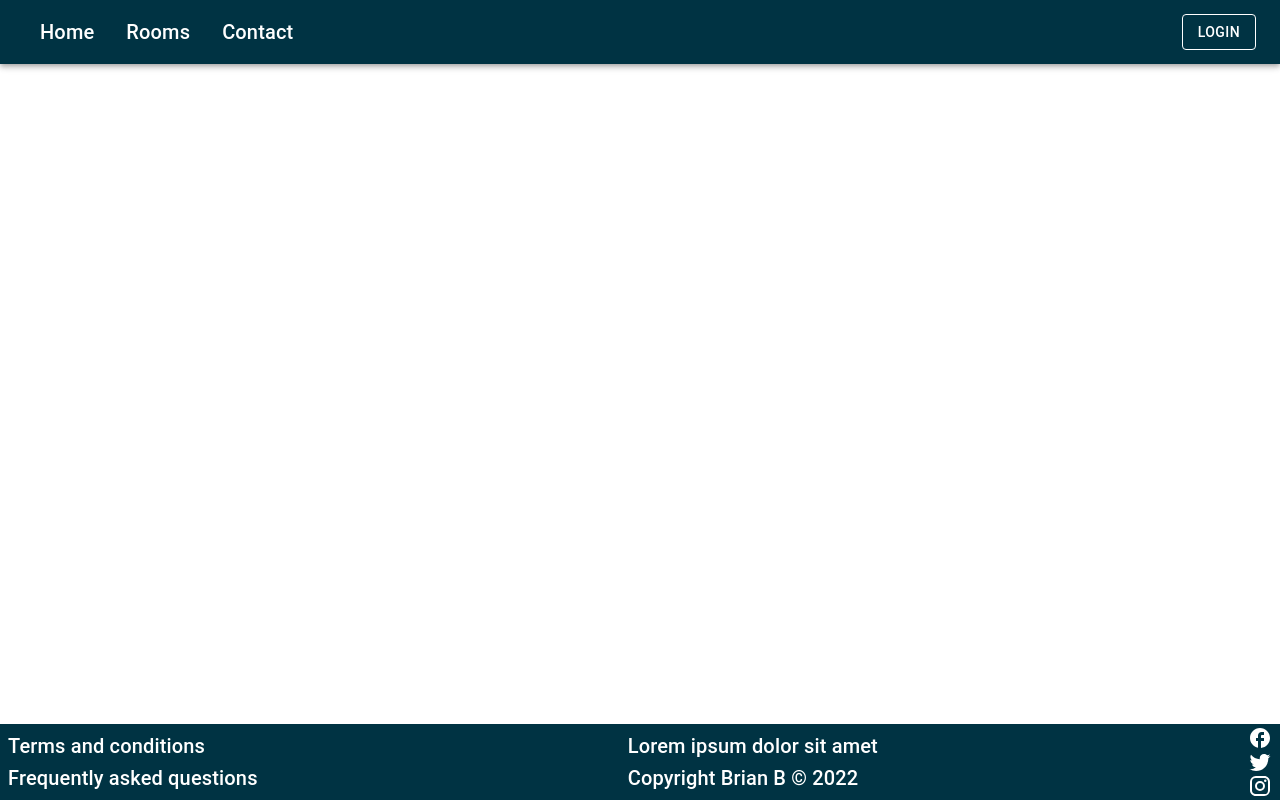
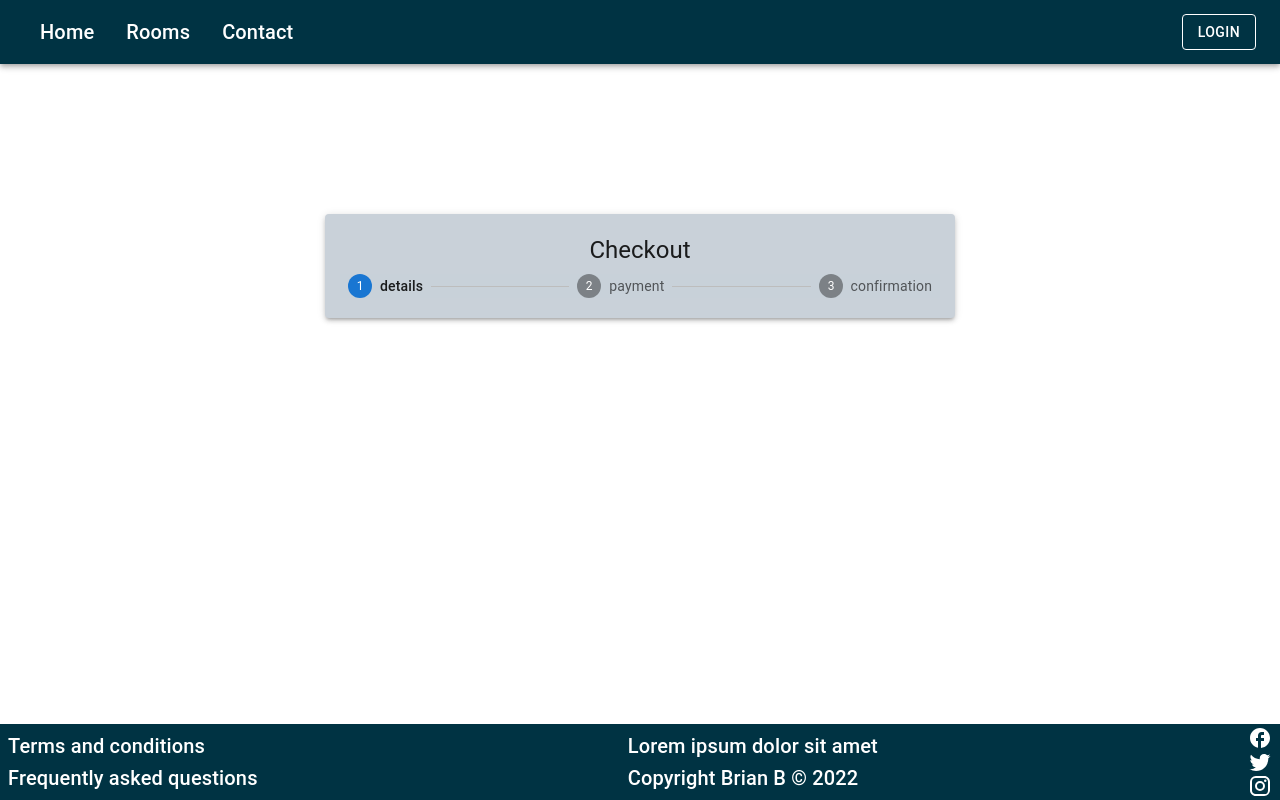
Before and after one commit to Noroff-FEU-Assignments/project-exam-2-BrianEP-hub, a React (Create React App) app: page /checkout in a window 1280 px wide. Built offline with nearby package versions, Linux system fonts and the light colour scheme.

Commit message:
More prelim work for stepper and checkout form

```diff
--- a/src/App.jsx
+++ b/src/App.jsx
@@ -1,5 +1,5 @@
 import React from 'react';
-import { Footer, Navbar } from './components';
+import { Footer, Navbar, Payment } from './components';
 import { Home, Admin, Rooms, Contact } from './pages';
 import { BrowserRouter as Router, Routes, Route } from 'react-router-dom';
 import { Container } from '@mui/material';
@@ -17,6 +17,7 @@ const App = () => {
 						<Route path="/admin" element={<Admin />} />
 						<Route path="/rooms" element={<Rooms />} />
 						<Route path="/contact" element={<Contact />} />
+						<Route exact path="/checkout" element={<Payment />} />
 					</Routes>
 				</Container>
 			</Router>
--- /dev/null
+++ b/src/components/Forms/CheckoutForm/CheckoutForm.jsx
@@ -0,0 +1,28 @@
+import React from 'react';
+import { Button } from '@mui/material';
+
+const CheckoutForm = ({ handleNextStep, handlePrevStep }) => {
+	return (
+		<>
+			<div className="actions">
+				<Button
+					size="medium"
+					onClick={e => handlePrevStep(e, 'details')}
+					variant="contained"
+				>
+					Go Back
+				</Button>
+				<Button
+					onClick={e => handleNextStep(e, 'payment')}
+					size="medium"
+					color="secondary"
+					variant="contained"
+				>
+					Next
+				</Button>
+			</div>
+		</>
+	);
+};
+
+export default CheckoutForm;
--- /dev/null
+++ b/src/components/Forms/PaymentForm/PaymentForm.jsx
@@ -0,0 +1,28 @@
+import React from 'react';
+import { Button } from '@mui/material';
+
+const PaymentForm = ({ handleNextStep, handlePrevStep }) => {
+	return (
+		<>
+			<div className="actions">
+				<Button
+					size="medium"
+					onClick={e => handlePrevStep(e, 'details')}
+					variant="contained"
+				>
+					Go Back
+				</Button>
+				<Button
+					onClick={e => handleNextStep(e, 'payment')}
+					size="medium"
+					color="secondary"
+					variant="contained"
+				>
+					Next
+				</Button>
+			</div>
+		</>
+	);
+};
+
+export default PaymentForm;
--- /dev/null
+++ b/src/components/Forms/index.jsx
@@ -0,0 +1,4 @@
+export { default as CheckoutForm } from './CheckoutForm/CheckoutForm';
+export { default as PaymentForm } from './PaymentForm/PaymentForm';
+export { default as LoginForm } from './LoginForm/LoginForm';
+export { default as ContactForm } from './ContactForm/ContactForm';
--- /dev/null
+++ b/src/components/Stepper/Confirmation.jsx
@@ -0,0 +1,7 @@
+import React from 'react';
+
+const Confirmation = () => {
+	return <div>Confirmation</div>;
+};
+
+export default Confirmation;
--- a/src/components/Stepper/Payment.jsx
+++ b/src/components/Stepper/Payment.jsx
@@ -7,21 +7,36 @@ import {
 	Step,
 	StepLabel,
 } from '@mui/material';
+import { renderRelatedComponent } from './helpers';
+import styles from './payment.module.scss';
 
-const steps = ['order-info', 'order-details', 'order-confirmation'];
+const steps = ['details', 'payment', 'confirmation'];
 
 const Payment = () => {
-	const [checkoutStep, setCheckoutStep] = useState();
+	const [checkoutStep, setCheckoutStep] = useState('details');
+	// const [bookingStep, setBookingStep] = useState('details');
+
+	const handleNextStep = (e, step) => {
+		e.preventDefault();
+		setCheckoutStep(step);
+	};
+	const handlePrevStep = (e, step) => {
+		e.preventDefault();
+		setCheckoutStep(step);
+	};
 
 	return (
-		<div className="checkout">
+		<div className={styles.checkout}>
 			<Container>
-				<Paper elevation={3}>
+				<Paper elevation={3} className={styles.paper}>
 					<Typography align="center" variant="h5" gutterBottom>
 						Checkout
 					</Typography>
 					{checkoutStep !== 'confirmation' && (
-						<Stepper activeStep={steps.indexOf(checkoutStep)}>
+						<Stepper
+							activeStep={steps.indexOf(checkoutStep)}
+							className={styles.stepper}
+						>
 							{steps.map(label => (
 								<Step key={label}>
 									<StepLabel>{label}</StepLabel>
@@ -29,6 +44,7 @@ const Payment = () => {
 							))}
 						</Stepper>
 					)}
+					{renderRelatedComponent(checkoutStep, handleNextStep, handlePrevStep)}
 				</Paper>
 			</Container>
 		</div>
--- /dev/null
+++ b/src/components/Stepper/helpers.js
@@ -0,0 +1,29 @@
+import { CheckoutForm, PaymentForm } from '../Forms';
+import Confirmation from './Confirmation';
+
+export const renderRelatedComponent = ({
+	checkoutStep,
+	handleNextStep,
+	handlePrevStep,
+}) => {
+	switch (checkoutStep) {
+		case 'details':
+			return (
+				<CheckoutForm
+					handleNextStep={handleNextStep}
+					handlePrevStep={handlePrevStep}
+				/>
+			);
+		case 'payment':
+			return (
+				<PaymentForm
+					handleNextStep={handleNextStep}
+					handlePrevStep={handlePrevStep}
+				/>
+			);
+		case 'confirmation':
+			return <Confirmation />;
+		default:
+			return null;
+	}
+};
--- a/src/components/Stepper/payment.module.scss
+++ b/src/components/Stepper/payment.module.scss
@@ -0,0 +1,48 @@
+.checkout {
+	margin-top: 150px;
+	padding-bottom: 15px;
+}
+
+.checkout .paper {
+	max-width: 600px;
+	padding: 20px 15px;
+	margin: 0 auto;
+	background-color: #c9d1d9;
+}
+
+.checkout .paper h6 {
+	margin: 20px 0;
+}
+
+.checkout .paper .actions.payment-actions {
+	margin-top: 25px;
+}
+.checkout .paper .actions {
+	margin-top: 15px;
+	display: flex;
+	justify-content: space-between;
+}
+
+.checkout .paper .actions a {
+	margin-right: 15px;
+	margin-left: 0;
+}
+
+.checkout .paper .stepper {
+	background-color: #c8d1d9;
+}
+
+.products-spinner {
+	display: flex;
+	justify-content: center;
+	margin: 40px 0;
+}
+
+.confirmation h5 {
+	margin: 20px 0;
+}
+
+.confirmation a {
+	color: #000000;
+	background-color: #03dac5;
+}
--- a/src/components/index.jsx
+++ b/src/components/index.jsx
@@ -1,6 +1,6 @@
 export { default as Navbar } from './Navbar/Navbar';
 export { default as ImageSlider } from './Carousel/ImageSlider';
-export { default as ContactForm } from './Forms/ContactForm/ContactForm';
-export { default as LoginForm } from './Forms/LoginForm/LoginForm';
+// export { default as ContactForm } from './Forms/ContactForm/ContactForm';
+// export { default as LoginForm } from './Forms/LoginForm/LoginForm';
 export { default as Payment } from './Stepper/Payment';
 export { default as Footer } from './Footer/Footer';
--- a/src/pages/Contact/Contact.jsx
+++ b/src/pages/Contact/Contact.jsx
@@ -1,6 +1,6 @@
 import React from 'react';
 import { Grid, Typography } from '@mui/material';
-import { ContactForm } from '../../components';
+import { ContactForm } from '../../components/Forms';
 
 const Contact = () => {
 	return (
```
Lines whose indentation alone changed are shown as unchanged.
